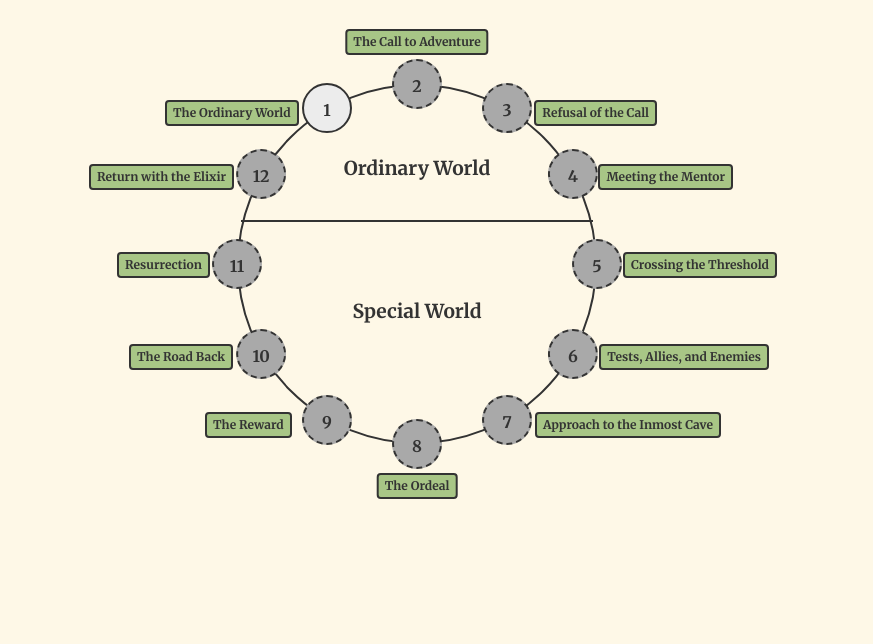
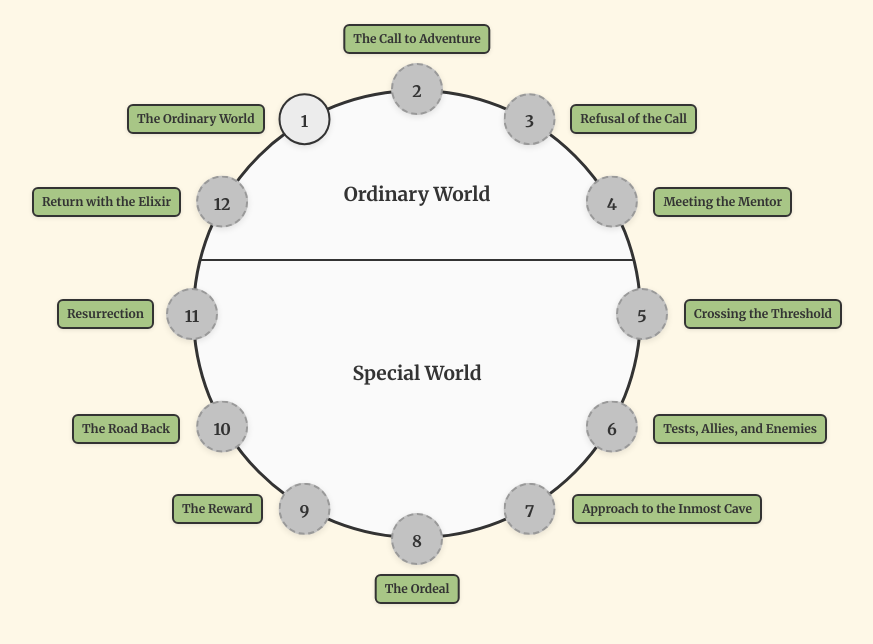
Before and after one commit to he-larious/heros-journey, a Flask app: page /diagram/1 in a window 1280 px wide. Shown: the part 56-700 px from the top of the page, without its empty margins (223-1096 px from the left). Run offline with Flask 3, Linux system fonts and the light colour scheme.

Commit message:
diagram graphics update

```diff
--- a/data/harry_potter.json
+++ b/data/harry_potter.json
@@ -16,7 +16,7 @@
         "video_id": "K3IE5DDewDE",
         "start": 145,
         "end": 193,
-        "caption": "The Dursleys try everything to stop Harry from receiving his letter — even taking him to a remote island."
+        "caption": "The Dursleys try everything to stop Harry from receiving his letter, even by taking him to a remote island."
       },
       "4": {
         "media_type": "video",
--- a/server.py
+++ b/server.py
@@ -67,7 +67,7 @@ def learn_stage(movie_key, stage_num):
     if 'learn_progress' not in session:
         session['learn_progress'] = {}
 
-    session['learn_progress'][movie_key] = stage_num + 1
+    session['learn_progress'][movie_key] = max(stage_num + 1, session['learn_progress'][movie_key])
     session.modified = True
 
     stage = movie["stages"][str(stage_num)]
--- a/static/css/diagram.css
+++ b/static/css/diagram.css
@@ -1,22 +1,22 @@
 .circle-container {
     position: relative;
-    width: 400px;
-    height: 400px;
-    margin: 0 auto;
-    margin-top: 4rem;
-    border-radius: 50%;
+    width: 100%;
+    max-width: 500px;
+    aspect-ratio: 1;
+    margin: 4rem auto;
 }
 
 .circle-outline {
     position: absolute;
     top: 50%;
     left: 50%;
-    width: 360px;
-    height: 360px;
+    width: 90%;
+    height: 90%;
     transform: translate(-50%, -50%);
-    border: 2px solid var(--dark-gray-color);
+    border: 3px solid var(--dark-gray-color);
     border-radius: 50%;
     z-index: 0;
+    background-color: #fafafa;
 }
 
 .circle-chord {
@@ -24,7 +24,7 @@
     top: 39%;
     left: 50%;
     transform: translateX(-50%);
-    width: 88%;
+    width: 87%;
     height: 2px;
     background-color: var(--dark-gray-color);
     z-index: 0;
@@ -36,6 +36,7 @@
     text-align: center;
     font-weight: bold;
     font-size: 1.2rem;
+    color: var(--dark-gray-color);
 }
 
 .center-label.top {
@@ -49,23 +50,32 @@
 }
 
 .circle-item {
-    width: 50px;
-    height: 50px;
+    width: 52px;
+    height: 52px;
     background-color: var(--light-gray-color);
     border: 2px solid var(--dark-gray-color);
     border-radius: 50%;
     text-align: center;
-    line-height: 50px;
+    line-height: 52px;
     font-weight: bold;
     color: var(--dark-gray-color);
     text-decoration: none;
+    transition: all 0.2s ease;
     z-index: 2;
+    box-shadow: 0 2px 6px rgba(0,0,0,0.1);
+}
+
+.circle-item:hover {
+    background-color: var(--accent-color);
+    color: white;
+    border-color: var(--dark-gray-color);
+    transform: scale(1.1);
 }
 
 .circle-item.disabled {
-    background-color: #a9a9a9;
+    background-color: #c2c2c2;
     color: var(--dark-gray-color);
-    border: 2px dashed var(--dark-gray-color);
+    border: 2px dashed #999;
     cursor: not-allowed;
     pointer-events: none;
 }
@@ -74,7 +84,14 @@
   position: absolute;
   top: 50%;
   left: 50%;
-    transform: translate(-50%, -50%) rotate(calc((var(--i) * 30deg) - 150deg)) translate(180px) rotate(calc(150deg - (var(--i) * 30deg)));
+
+  /* Match radius of outline (~180px) but nudge inward by ~10px */
+  transform:
+    translate(-50%, -50%)
+    rotate(calc((var(--i) * 30deg) - 150deg))
+    translate(225px)  /* ← adjust this based on .circle-outline size */
+    rotate(calc(150deg - (var(--i) * 30deg)));
+
   display: flex;
   justify-content: center;
   align-items: center;
@@ -85,38 +102,40 @@
     position: absolute;
     font-size: 0.75rem;
     font-weight: bold;
-    padding: 2px 6px;
+    padding: 4px 8px;
     background-color: var(--accent-color);
+    color: var(--dark-gray-color);
     border: 2px solid var(--dark-gray-color);
-    border-radius: 4px;
+    border-radius: 6px;
     white-space: nowrap;
     z-index: 2;
+    box-shadow: 0 1px 4px rgba(0,0,0,0.1);
 }
 
 /* Top center (Stage 2) */
 .label-2 {
-    top: -35px;
+    top: -8%;
     left: 50%;
     transform: translateX(-50%);
 }
 
 /* Bottom center (Stage 8) */
 .label-8 {
-    bottom: -35px;
+    bottom: -8%;
     left: 50%;
     transform: translateX(-50%);
 }
 
 /* Right side (Stages 3–7) */
-.label-3  { top: 9%; right: -10%; }
-.label-4  { top: 25%; right: -29%; }
-.label-5  { top: 47%; right: -40%; }
-.label-6  { top: 70%; right: -38%; }
-.label-7  { top: 87%; right: -26%; }
+.label-3  { top: 8%; right: -6%; }
+.label-4  { top: 24.5%; right: -25%; }
+.label-5  { top: 47%; right: -35%; }
+.label-6  { top: 70%; right: -32%; }
+.label-7  { top: 86%; right: -19%; }
 
 /* Left side (Stages 9, 10, 11, 12, 1) */
-.label-9  { top: 87%; left: -3%; }
-.label-10 { top: 70%; left: -22%; }
-.label-11 { top: 47%; left: -25%; }
-.label-12 { top: 25%; left: -32%; }
-.label-1  { top: 9%; left: -13%; }
+.label-9  { top: 86%; left: 1%; }
+.label-10 { top: 70%; left: -19%; }
+.label-11 { top: 47%; left: -22%; }
+.label-12 { top: 24.5%; left: -27%; }
+.label-1  { top: 8%; left: -8%; }
--- a/static/css/learn_stage.css
+++ b/static/css/learn_stage.css
@@ -8,7 +8,7 @@
 .stage-card {
     background-color: #fff;
     padding: 2rem;
-    max-width: 800px;
+    max-width: 850px;
     width: 100%;
     border-radius: 1rem;
     box-shadow: 0 8px 20px rgba(0, 0, 0, 0.05);
@@ -49,7 +49,7 @@
 }
 
 .responsive-img {
-    max-width: 100%;
+    max-width: 600px;
     height: auto;
     border-radius: 12px;
     box-shadow: 0 4px 12px rgba(0,0,0,0.1);
```
Lines whose indentation alone changed are shown as unchanged.
